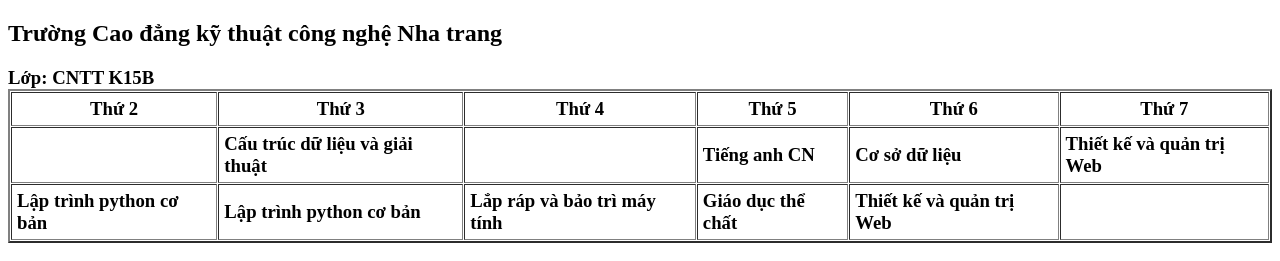
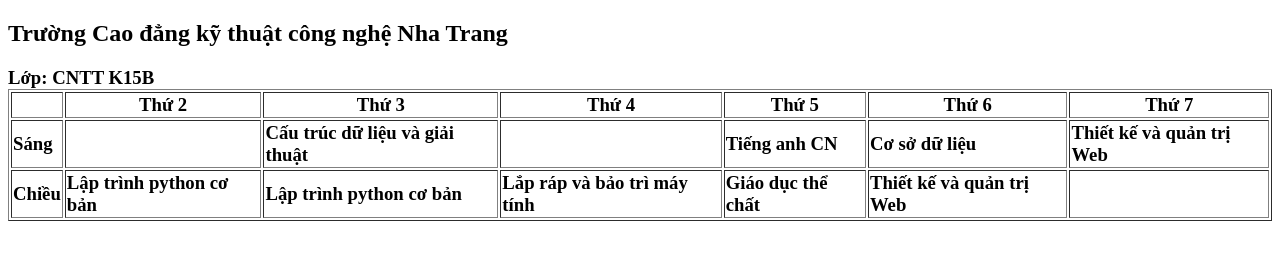
Before and after one commit to TranNgocA-n/Thiet_ke_web, a plain HTML site: page index.html in a window 1280 px wide. Shown: the part 598-859 px from the top of the page. After the commit the page ends 837 px from the top, so only its background shows below. Drawn offline with Linux system fonts and the light colour scheme.

Commit message:
Update index.html

```diff
--- a/index.html
+++ b/index.html
@@ -14,13 +14,14 @@
     </body>
     -----------------------------------------------------------------------------------------------------------------------------------------
     <h1><strong>THỜI KHÓA BIỂU</strong><h1>
-    <h2>Trường Cao đẳng kỹ thuật công nghệ Nha trang<h2>
+    <h2>Trường Cao đẳng kỹ thuật công nghệ Nha Trang<h2>
     <h3>Lớp: CNTT K15B
-    <table border = "2" cellspacing = "1" cellpadding="5">
+    <table border="px =1">
         <thead>
             <tr>
+                <th></th>
                 <th>Thứ 2</th>
-                <th> Thứ 3</th>
+                <th>Thứ 3</th>
                 <th>Thứ 4 </th>
                 <th>Thứ 5 </th>
                 <th>Thứ 6 </th>
@@ -29,6 +30,7 @@
          <thead>
          <tboby>
              <tr>
+                <td>Sáng</td>
                 <td></td>
                 <td> Cấu trúc dữ liệu và giải thuật </td>
                 <td></td>
@@ -37,6 +39,7 @@
                 <td>Thiết kế và quản trị Web</td>
              </tr>
              <tr>
+                <td>Chiều</td>
                 <td>Lập trình python cơ bản</td>
                 <td>Lập trình python cơ bản</td>
                 <td>Lắp ráp và bảo trì máy tính</td>
@@ -46,6 +49,4 @@
              </tr>
 </body>
 </html>
-
-
 </html>
```
